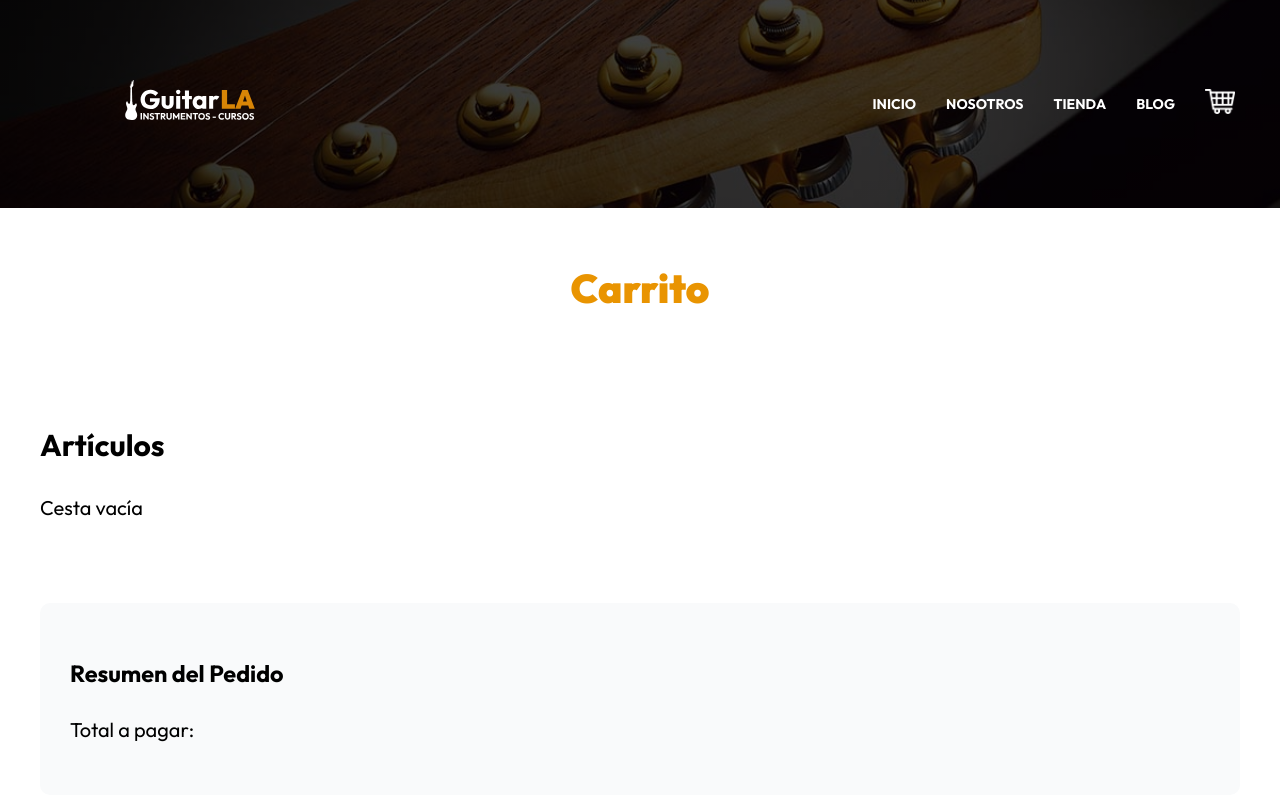
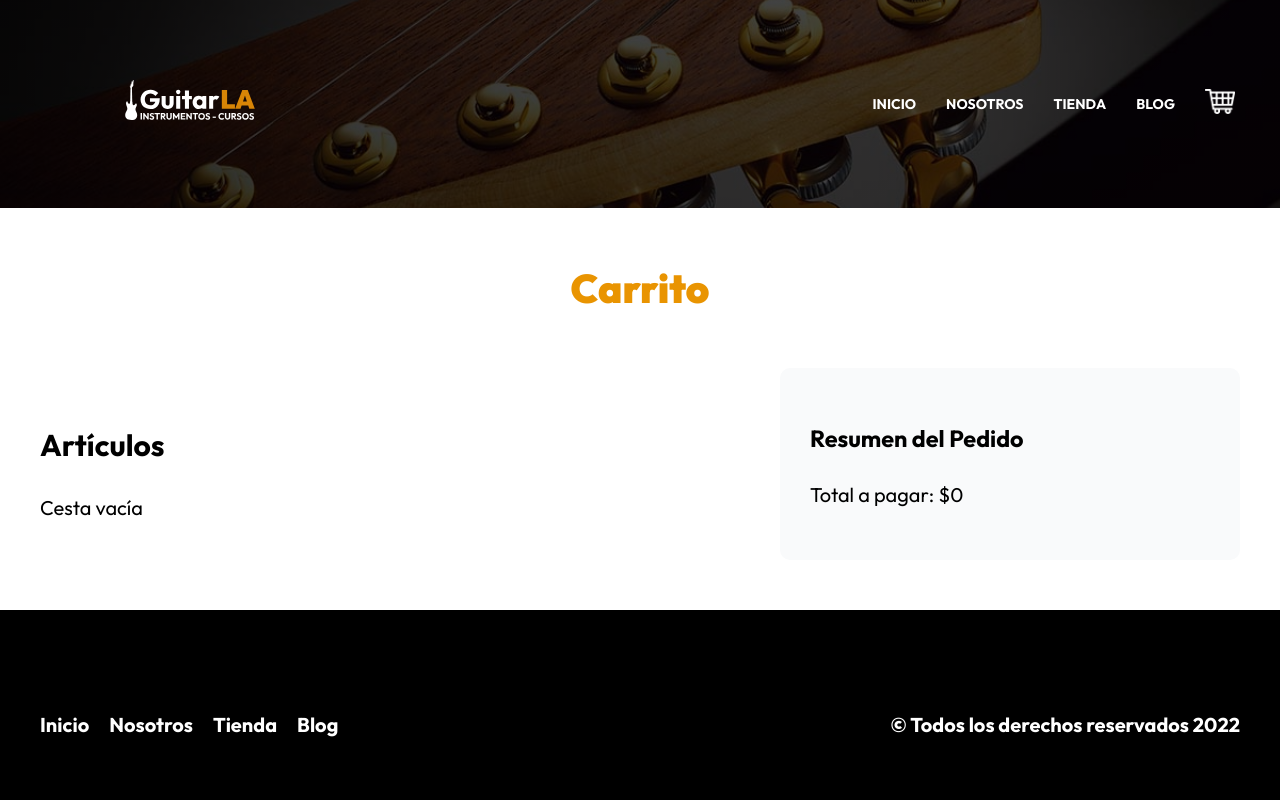
Before and after one commit to Moyrasc/Guitar-LA-Next.js, a Next.js app: page /shoppingCar in a window 1280 px wide. Shown: the top 800 px of the page. Built offline with nearby package versions, Linux system fonts and the light colour scheme.

Commit message:
add controller to select tag and styles

```diff
--- a/pages/shoppingCar.js
+++ b/pages/shoppingCar.js
@@ -1,28 +1,35 @@
+//es importante intentar mantener el orden de importación para facilitar la lectura
+import { useEffect, useState } from "react";
 import Layout from "../components/layout.js"
 import styles from "../styles/shoppingCar.module.css"
 import Image from "next/future/image.js";
 
-const ShoppingCar = ({shoppingCar}) => {
+const ShoppingCar = ({shoppingCar, updateAmount}) => {
+    const [total, setTotal] = useState(0)
     return (
         <Layout
         title="Carrito compras">
             <main className="container">
                 <h1 className="heading"> Carrito </h1>
-                <div className={styles.contents}>
+                <div className={styles.content}>
                     <div className={styles.shopping}>
                         <h2>Artículos</h2>
                         {shoppingCar.length === 0 ? "Cesta vacía" : (shoppingCar.map(product => (
 
                             <div key={product.id} className={styles.product}>
                                 <div>
-                                    <Image width={250} height={480} src={product.image} alt={product.name}/>
+                                    <Image width={250} height={280} src={product.image} alt={product.name}/>
 
                                 </div>
                                 <div>
                                     <p className={styles.name}> {product.name} </p>
                                     <div className={styles.amount}>
                                         <p>Cantidad: </p>
-                                        <select className={styles.select}>
+                                        <select className={styles.select} onChange={e => updateAmount({
+                                            id:product.id,
+                                            amount: e.target.value
+                                        })}
+                                        value={product.amount}>
                                             <option value="1"> 1 </option>
                                             <option value="2"> 2 </option>
                                             <option value="3"> 3 </option>
@@ -38,7 +45,7 @@ const ShoppingCar = ({shoppingCar}) => {
                     </div>
                     <aside className={styles.summary}>
                         <h3> Resumen del Pedido </h3>
-                        <p> Total a pagar:  </p>
+                        <p> Total a pagar: ${total} </p>
                     </aside>
                 </div>
             </main>
--- a/styles/shoppingCar.module.css
+++ b/styles/shoppingCar.module.css
@@ -1,11 +1,11 @@
-.contents {
+.content {
   display: grid;
   align-items: flex-start;
   gap: 5rem;
 }
 @media (min-width: 768px) {
-  .contents {
-    grid-template-colums: 3fr 2fr;
+  .content {
+    grid-template-columns: 3fr 2fr;
   }
 }
 .shopping {
@@ -13,7 +13,7 @@
 }
 .product {
   display: grid;
-  grid-template-colums: 1fr 3fr;
+  grid-template-columns: 1fr 3fr;
   gap: 4rem;
   align-items: center;
   padding: 3rem 0;
@@ -36,7 +36,7 @@
 .select {
   all: unset;
   border: 1px solid var(--black);
-  padding: 0.5rem;
+  padding: 0.4rem;
   border-radius: 1rem;
   text-align: center;
   width: 100%;
@@ -47,6 +47,7 @@
   color: var(--primary);
 }
 .subtotal {
+  font-size: 2rem;
 }
 
 .summary {
```
